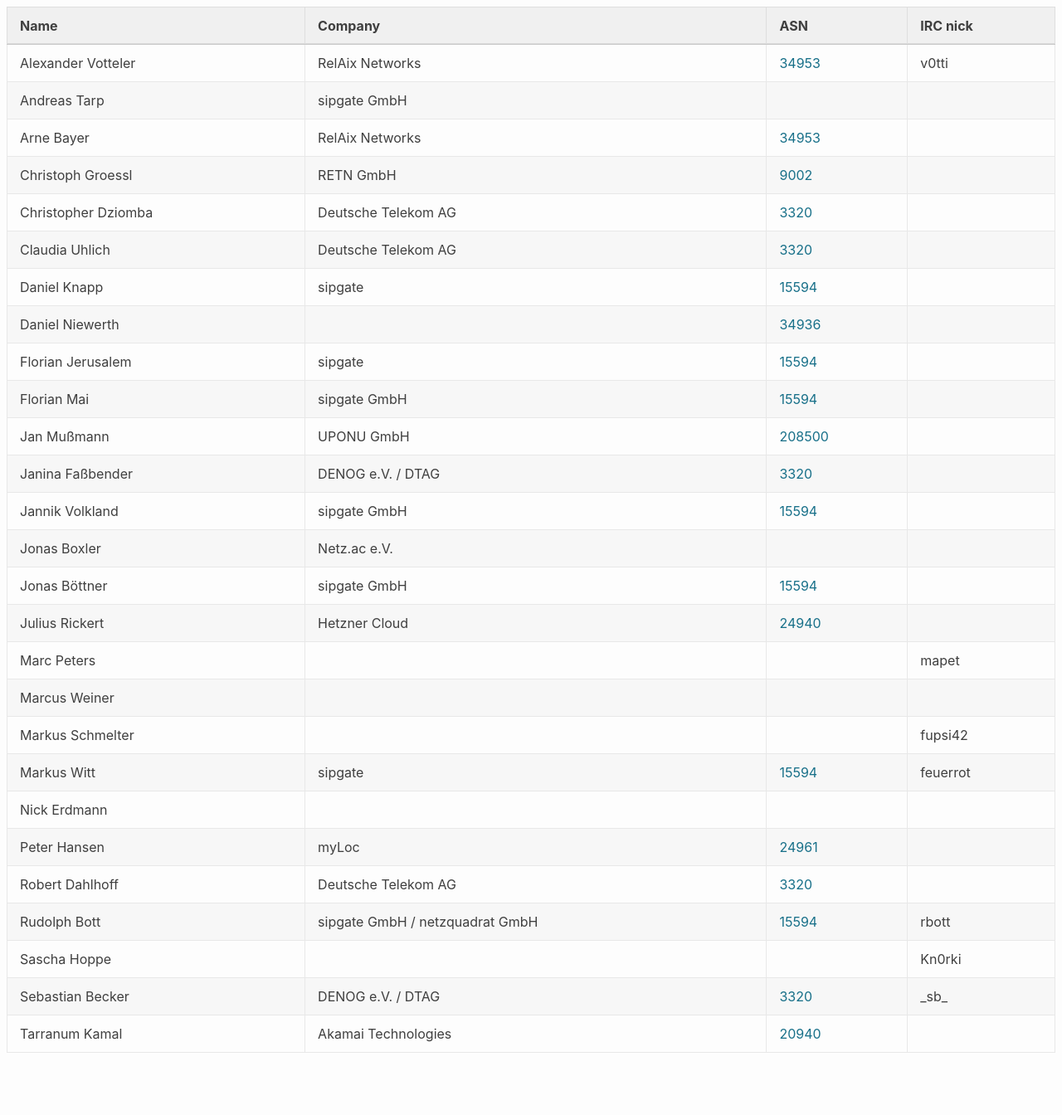
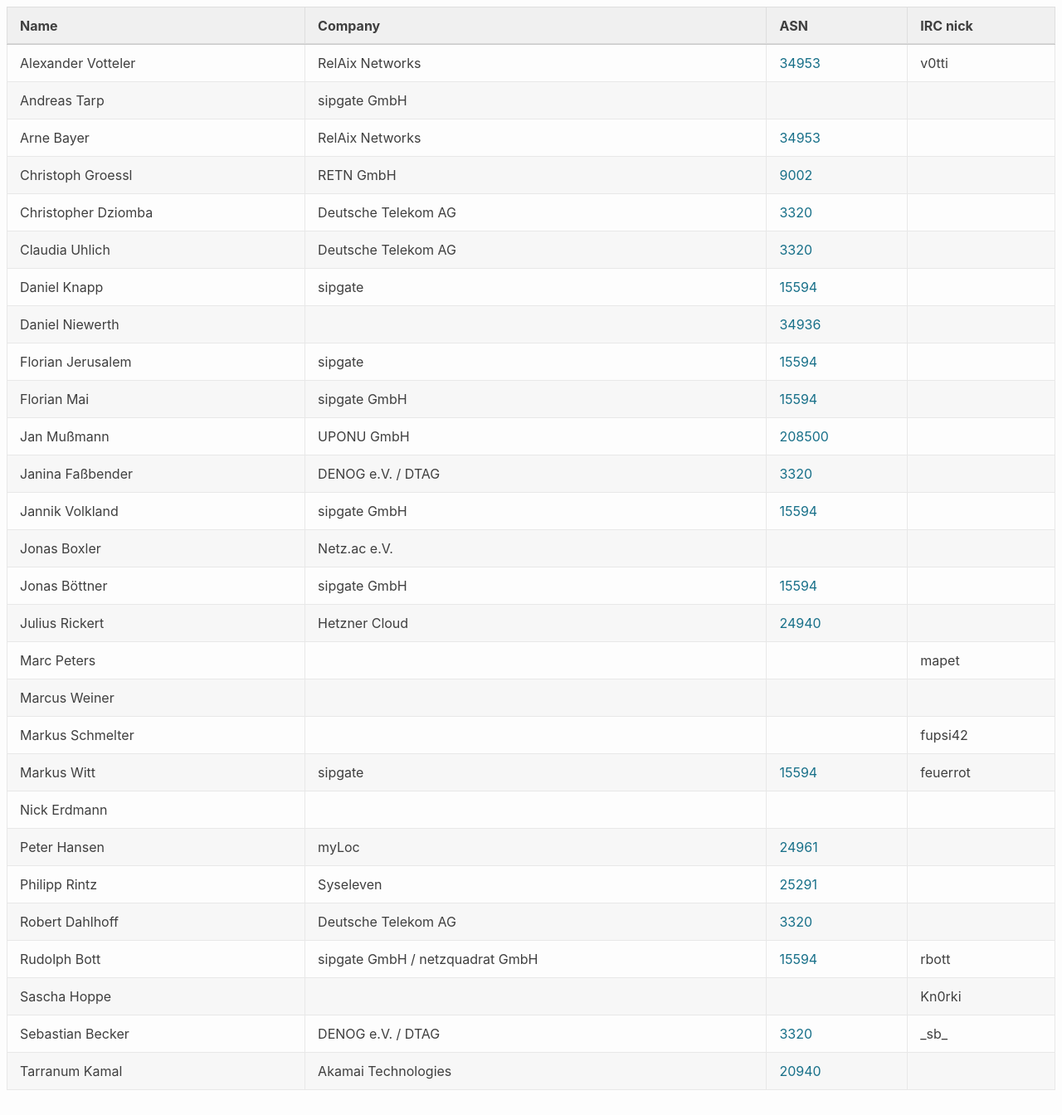
Before and after one commit to denog/pretix-attendeelist, a Jekyll site: the page built from denog-meetup-2024-03/index.markdown, in a window 1280 px wide and 1344 px high. Shown: the whole window at 83% size. Built offline with Jekyll 4.4.1, drawn with Linux system fonts in a browser that asks for light colours.

Commit message:
Latest data: Sun Mar 10 13:10:15 UTC 2024

```diff
--- a/_data/attendees_denog-meetup-2024-03.json
+++ b/_data/attendees_denog-meetup-2024-03.json
@@ -132,6 +132,12 @@
     "asn": "24961"
   },
   {
+    "name": "Philipp Rintz",
+    "company": "Syseleven",
+    "irc": null,
+    "asn": "25291"
+  },
+  {
     "name": "Robert Dahlhoff",
     "company": "Deutsche Telekom AG",
     "irc": null,
```
